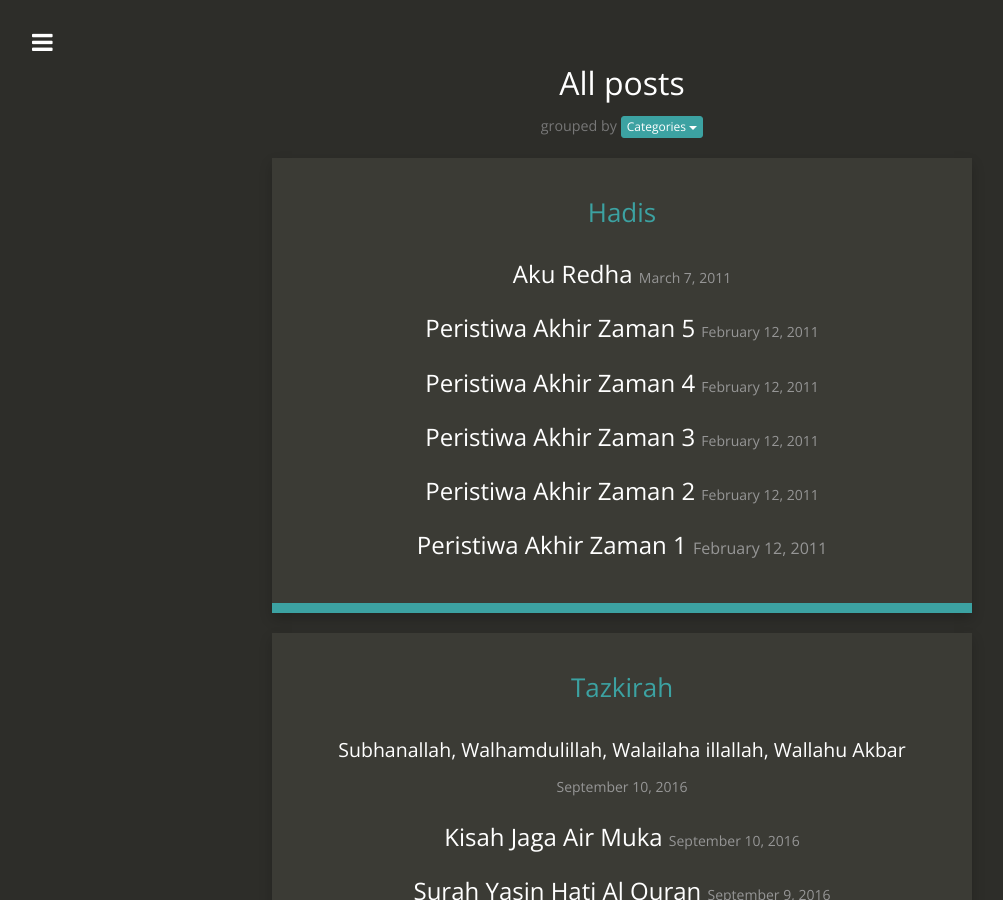
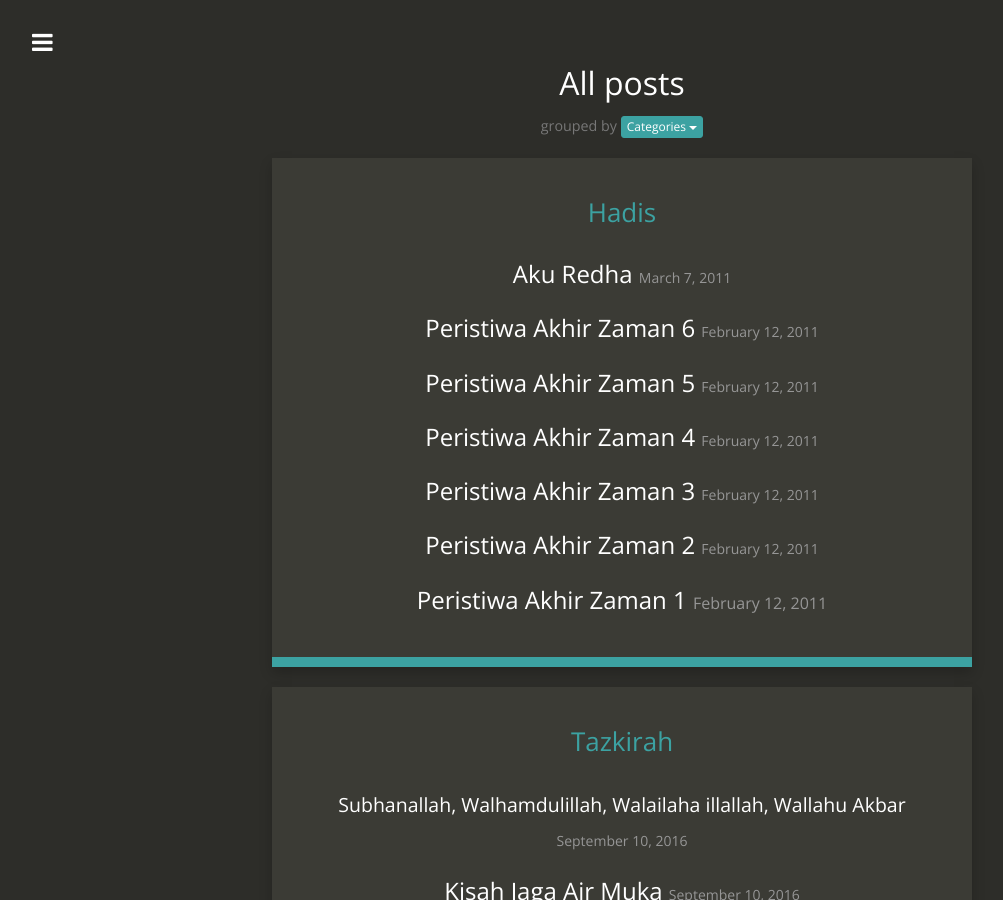
Before and after one commit to kedamaian/swsyafiq, a Jekyll site: the page built from posts-by-categories.html, in a window 1280 px wide and 900 px high. Shown: the whole window, without its empty margins (18-1021 px from the left). Built offline with Jekyll 4.4.1, drawn with Linux system fonts in a browser that asks for light colours; nearby versions of some CDN libraries.

Commit message:
Updated 2011-02-12-peristiwa-akhir-zaman-6.md

```diff
--- a/_posts/2011-02-12-peristiwa-akhir-zaman-6.md
+++ b/_posts/2011-02-12-peristiwa-akhir-zaman-6.md
@@ -1 +1,14 @@
-Dari Miqdam bin Ma’dikariba r.a : Rasulullah saw bersabda, “Hampir tiba di suatu masa di mana seorang lelaki yang sedang duduk bersandar di atas katilnya, lalu disampaikan orang kepadanya sebuah hadis daripada hadis ku (Hadis Nabi saw), Maka ia (golongan anti hadis) berkata, ‘Pegangan kami dan kamu hanyalah kitabullah Al-Quran) sahaja. Apa yang dihalalkan oleh Al-Quran kami halalkan; dan apa yang diharamkan, kami haramkan.’ Kemudian bersabda Nabi saw), “Padahal apa yang diharamkan oleh Rasulullah saw samalah hukumnya dengan apa yang diharamkan oleh Allah SWT.” (Riwayat Abu Daud dan Ibnu Majah) Penjelasan dan Pengajaran : a. Telah ada golongan anti hadis ini merosakkan akidah umat Islam, oleh itu kita perlu berhati-hati dan peka serta membasmi pemikiran mereka ini sedaya-upaya.
+---
+layout: post
+published: true
+author: tehnoblequran
+title: Peristiwa Akhir Zaman 6
+categories:
+  - Hadis
+---
+Dari Miqdam bin Ma’dikariba r.a: Rasulullah saw bersabda, “Hampir tiba di suatu masa di mana seorang lelaki yang sedang duduk bersandar di atas katilnya, lalu disampaikan orang kepadanya sebuah hadis daripada hadis ku (Hadis Nabi saw), Maka ia (golongan anti hadis) berkata, ‘Pegangan kami dan kamu hanyalah kitabullah Al-Quran) sahaja. Apa yang dihalalkan oleh Al-Quran kami halalkan; dan apa yang diharamkan, kami haramkan.’
+
+Kemudian bersabda Nabi saw), “Padahal apa yang diharamkan oleh Rasulullah saw samalah hukumnya dengan apa yang diharamkan oleh Allah SWT.” (Riwayat Abu Daud dan Ibnu Majah)
+
+**Penjelasan dan Pengajaran:**
+Telah ada golongan anti hadis ini merosakkan akidah umat Islam, oleh itu kita perlu berhati-hati dan peka serta membasmi pemikiran mereka ini sedaya-upaya.
```
